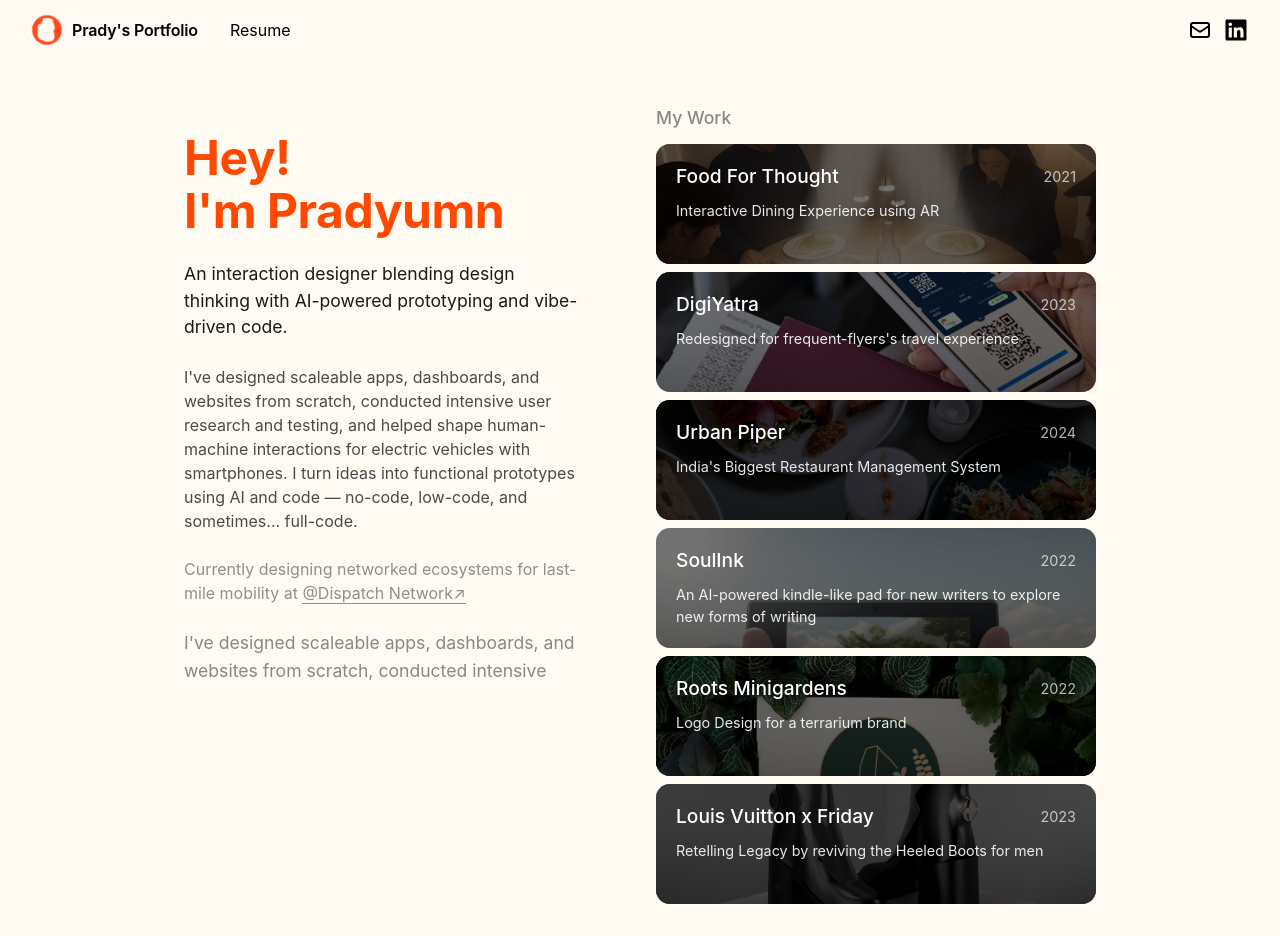
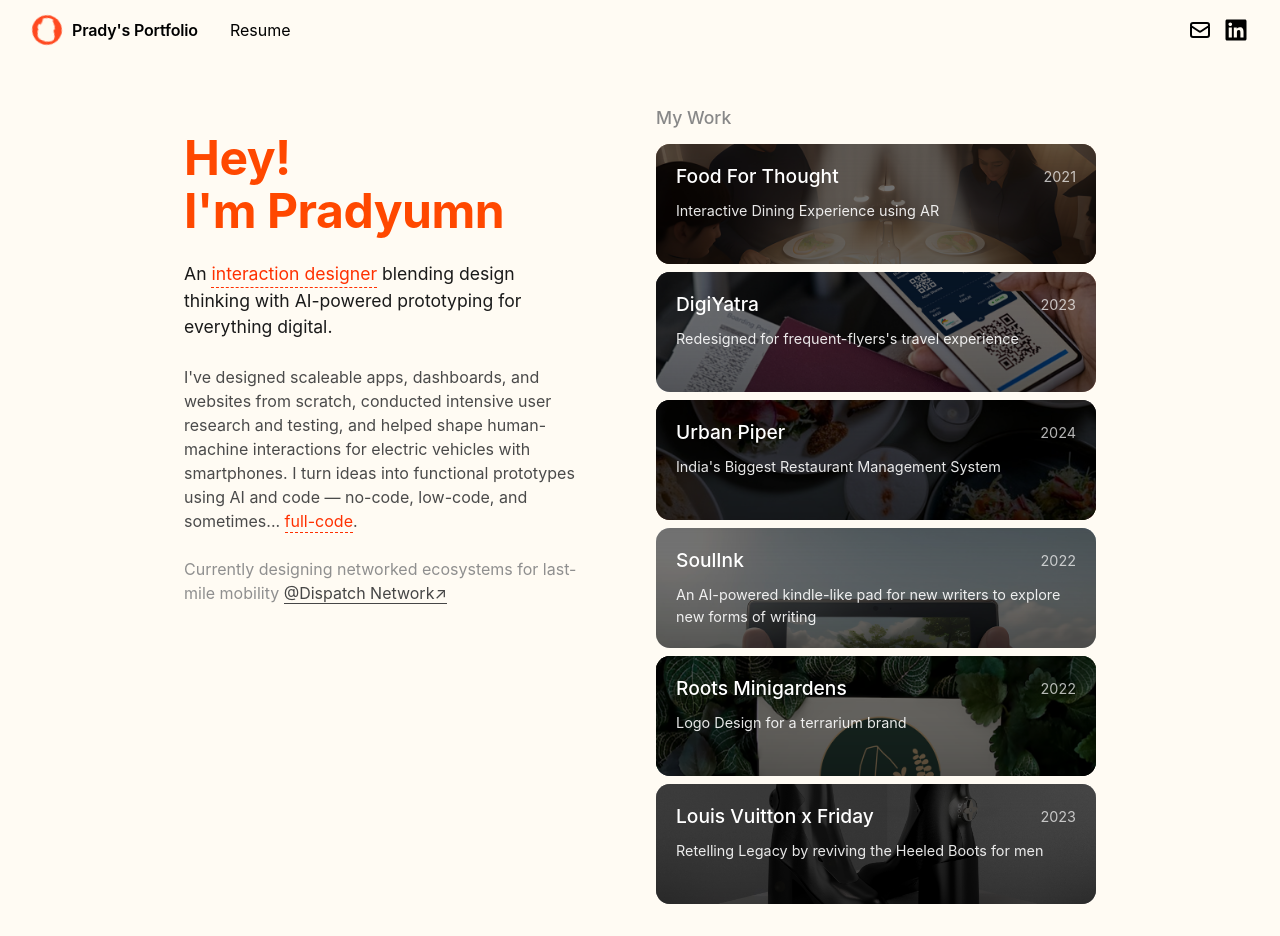
Before and after one commit to PradyumnSoni/portfolio, a React (Create React App) app: page / in a window 1280 px wide. Built offline with nearby package versions, Linux system fonts and the light colour scheme.

Commit message:
Added tooltips

```diff
--- a/src/components/IntroSection.tsx
+++ b/src/components/IntroSection.tsx
@@ -36,6 +36,89 @@ const Title = styled.h1`
 
   @media (max-width: 768px) {
     margin-bottom: 1rem;
+  }
+`;
+
+const TooltipContainer = styled.span`
+  position: relative;
+  display: inline-block;
+  color: #ff3000;
+  line-height: 1.4;
+  cursor: default;
+  border-bottom: 1px dashed currentColor;
+  transition: opacity 0.2s ease;
+
+  &:hover {
+    opacity: 1;
+  }
+
+  @media (max-width: 768px) {
+    cursor: pointer;
+    -webkit-tap-highlight-color: transparent;
+  }
+`;
+
+const Tooltip = styled.div`
+  position: absolute;
+  bottom: 100%;
+  left: 50%;
+  transform: translateX(-50%);
+  background-color: #fffbf3;
+  color: #ff3000;
+  padding: 0.5rem 1rem;
+  border-radius: 8px;
+  font-size: 0.9rem;
+  font-weight: 500;
+  width: 350px;
+  white-space: normal;
+  text-align: center;
+  margin-bottom: 0.5rem;
+  opacity: 0;
+  visibility: hidden;
+  transition: all 0.2s ease;
+  z-index: 10;
+  box-shadow: 0 6px 50px rgb(218, 205, 202);
+
+  ${TooltipContainer}:hover & {
+    opacity: 1;
+    visibility: visible;
+  }
+
+  @media (max-width: 768px) {
+    position: fixed;
+    bottom: auto;
+    top: 50%;
+    left: 50%;
+    transform: translate(-50%, -50%);
+    width: 80%;
+    max-width: 300px;
+    white-space: normal;
+    text-align: center;
+    padding: 1rem;
+    font-size: 1rem;
+    box-shadow: 0 6px 50px rgb(218, 205, 202);
+    margin: 0;
+    pointer-events: none;
+
+    ${TooltipContainer}:active & {
+      opacity: 1;
+      visibility: visible;
+    }
+
+    &::after {
+      display: none;
+    }
+  }
+
+  &::after {
+    content: '';
+    position: absolute;
+    top: 100%;
+    left: 50%;
+    transform: translateX(-50%);
+    border-width: 5px;
+    border-style: solid;
+    border-color: #fffbf3 transparent transparent transparent;
   }
 `;
 
@@ -99,7 +182,7 @@ const ReadMoreButton = styled.button`
 `;
 
 const LinkHighlight = styled.a`
-  color: inherit;
+  color:rgb(70, 70, 70);
   text-decoration: none;
   border-bottom: 1px solid currentColor;
   transition: opacity 0.2s ease;
@@ -162,20 +245,17 @@ const IntroSection: React.FC = () => {
       <Content ref={contentRef}>
         <Title>Hey! <br />I'm Pradyumn</Title>
         <IntroText>
-          An interaction designer blending design thinking with AI-powered prototyping and vibe-driven code.
+          An <TooltipContainer>interaction designer<Tooltip>Interaction designer, Product designer, UI/UX designer... we have many names! 😵‍💫</Tooltip></TooltipContainer> blending design thinking with AI-powered prototyping for everything digital.
         </IntroText>
         <ExperienceText isExpanded={isExpanded}>
-          I've designed scaleable apps, dashboards, and websites from scratch, conducted intensive user research and testing, and helped shape human-machine interactions for electric vehicles with smartphones. I turn ideas into functional prototypes using AI and code — no-code, low-code, and sometimes... full-code.
+          I've designed scaleable apps, dashboards, and websites from scratch, conducted intensive user research and testing, and helped shape human-machine interactions for electric vehicles with smartphones. I turn ideas into functional prototypes using AI and code — no-code, low-code, and sometimes... <TooltipContainer>full-code<Tooltip>Vibe coded this website in 17 minutes 🚀 + lot of custom touches and easter eggs 😋</Tooltip></TooltipContainer>.
         </ExperienceText>
         <ReadMoreButton onClick={toggleExpand}>
           {isExpanded ? 'Read Less' : 'Read More'}
         </ReadMoreButton>
         <CurrentWork>
-          Currently designing networked ecosystems for last-mile mobility at <LinkHighlight href="https://in.linkedin.com/company/dispatch-network" target="_blank" rel="noopener noreferrer">@Dispatch Network↗</LinkHighlight>
+          Currently designing networked ecosystems for last-mile mobility <LinkHighlight href="https://in.linkedin.com/company/dispatch-network" target="_blank" rel="noopener noreferrer">@Dispatch Network↗</LinkHighlight>
         </CurrentWork>
-        <Description $isExpanded={isExpanded}>
-          I've designed scaleable apps, dashboards, and websites from scratch, conducted intensive user research and testing, and helped shape human-machine interactions for electric vehicles with smartphones. I turn ideas into functional prototypes using AI and code — no-code, low-code, and sometimes... full-code.
-        </Description>
       </Content>
     </Section>
   );
```
Also changed, not shown: 8 other files (tests, documents, lock files or other folders).
